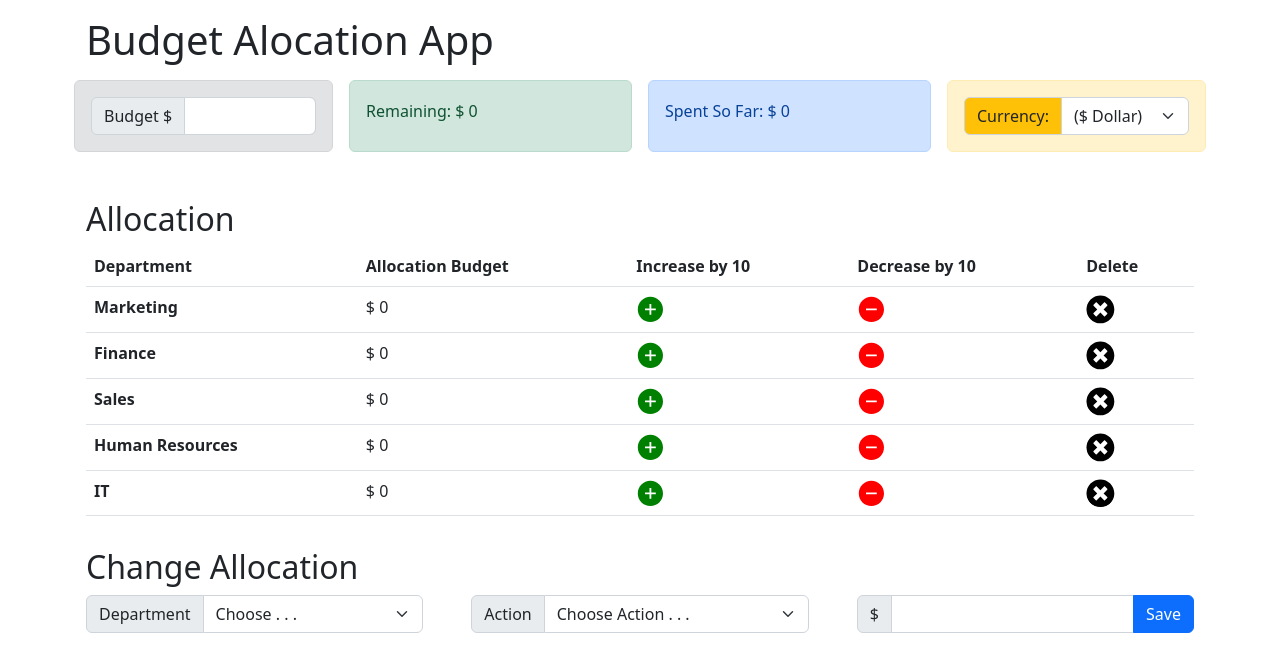
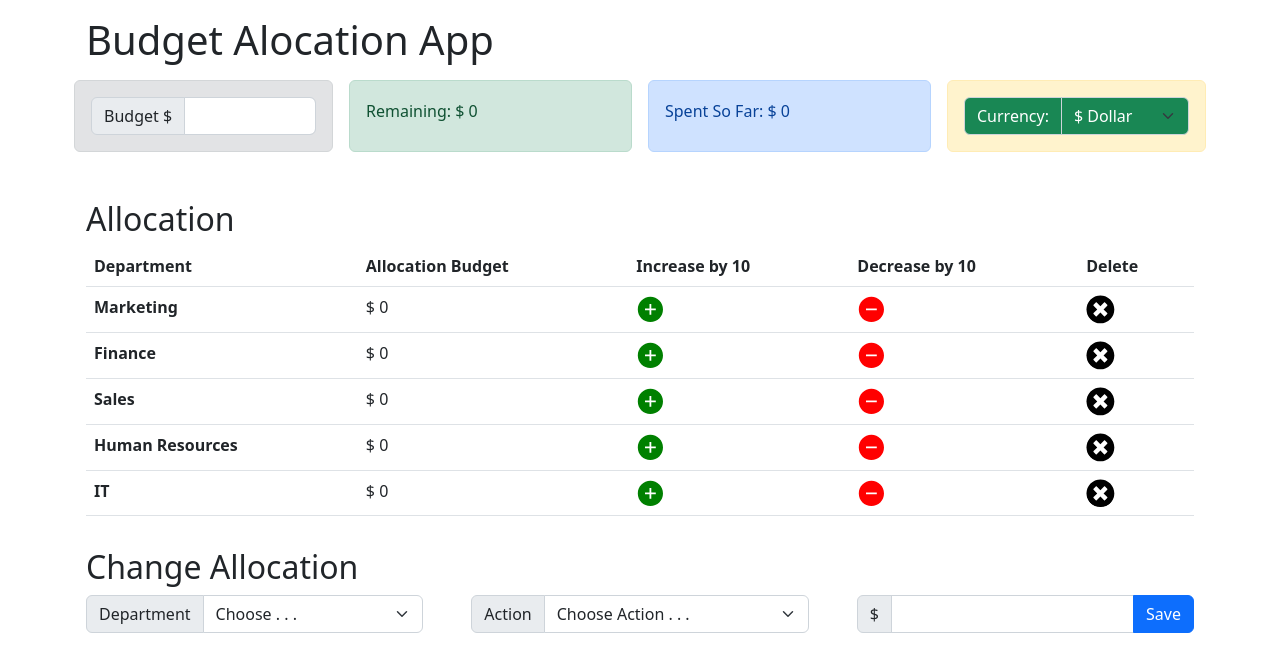
Before and after one commit to zackfedev/react-budget-allocation, a React (Vite) app: page / in a window 1280 px wide. Shown: the top 672 px of the page. Built offline with nearby package versions, Linux system fonts and the light colour scheme.

Commit message:
change color select to green

```diff
--- a/src/components/Location.jsx
+++ b/src/components/Location.jsx
@@ -13,15 +13,16 @@ const Location = () => {
 
   return (
     <>
-      <span className='input-group-text bg-warning'>Currency: </span>
+      <span className='input-group-text bg-success text-white'>Currency: </span>
       <select
+        placeholder='Currency'
         onChange={(e) => handleCurrency(e.target.value)}
         defaultValue={currency}
-        className='form-select'>
-        <option value='$'>($ Dollar)</option>
-        <option value='£'>(£ Pound)</option>
-        <option value='€'>(€ Euro)</option>
-        <option value='₹'>(₹ Ruppee)</option>
+        className='form-select bg-success text-white'>
+        <option value='$'>$ Dollar</option>
+        <option value='£'>£ Pound</option>
+        <option value='€'>€ Euro</option>
+        <option value='₹'>₹ Ruppee</option>
       </select>
     </>
   );
```
